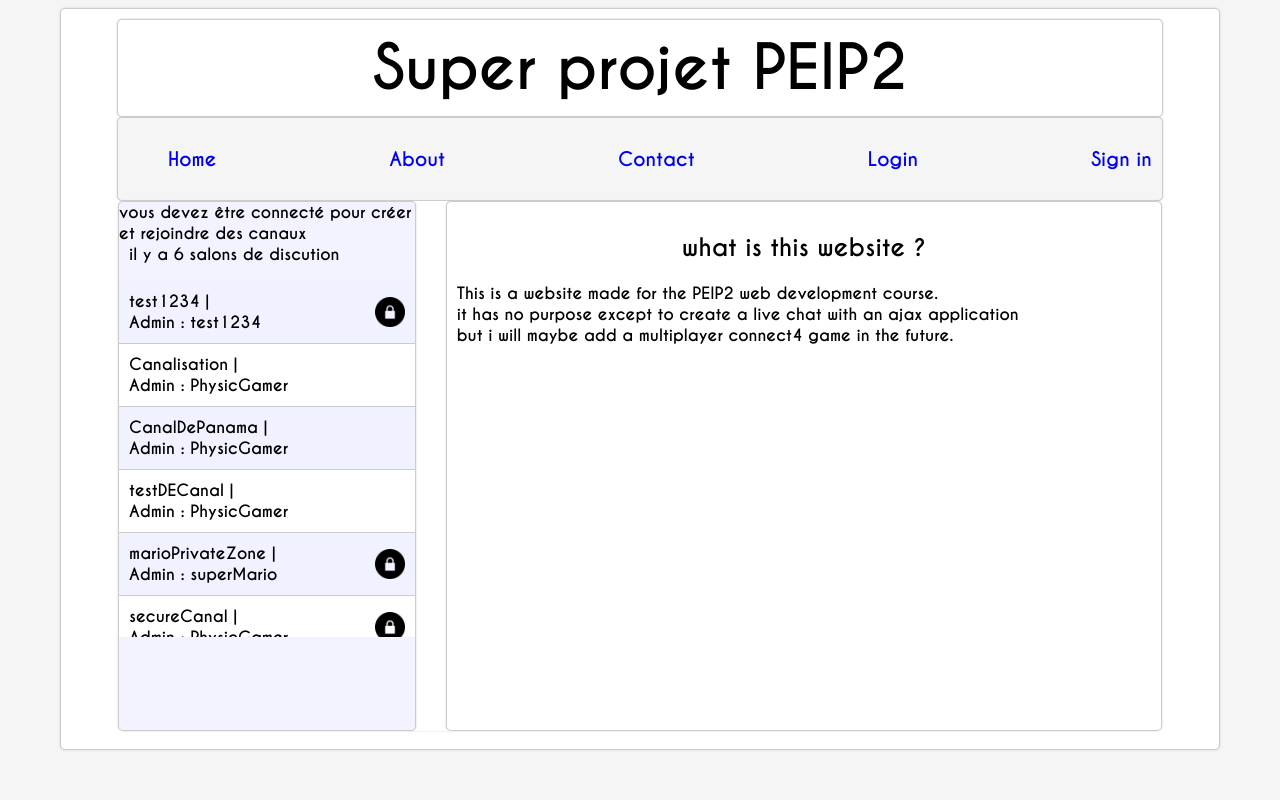
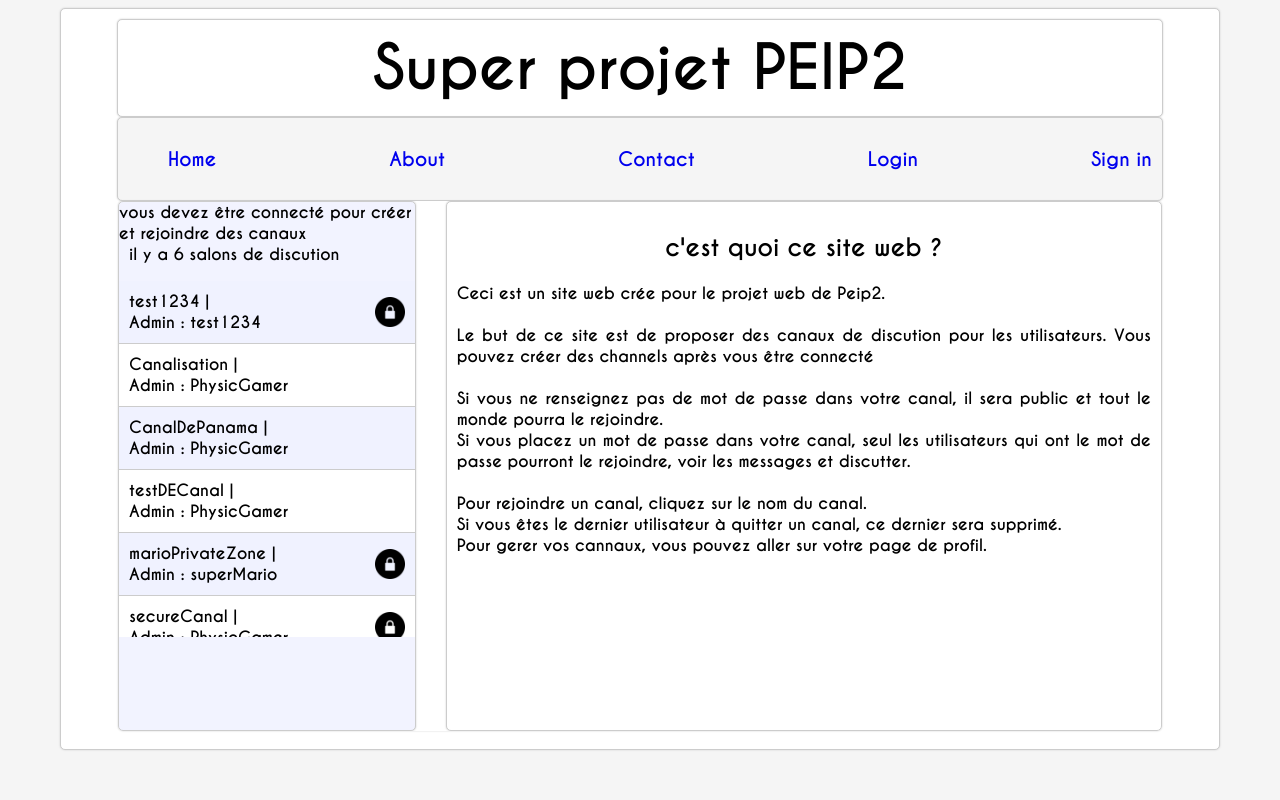
Before and after one commit to PhysicDev/PROJECTWEB, a PHP site: page /about.php in a window 1280 px wide. Run offline with PHP 8.4, Linux system fonts and the light colour scheme; data that the repository does not hold is empty.

Commit message:
liste des canaux page de profil
j'ai aussi changé le texte des pages about, contact et index

```diff
--- a/JS/init.js
+++ b/JS/init.js
@@ -8,9 +8,11 @@ window.onload = function(){
 
 
     //on cache la div si on clique dessus
-    document.getElementById("error").onclick = function () {
-        document.getElementById("error").style.visibility = "hidden";
-        document.getElementById("error").style.display = "none";
+    if(document.getElementById("error")){
+        document.getElementById("error").onclick = function () {
+            document.getElementById("error").style.visibility = "hidden";
+            document.getElementById("error").style.display = "none";
+        }
     }
     //------------------------------------------------------------------------//
 
--- a/about.php
+++ b/about.php
@@ -18,13 +18,25 @@ include("php/sessionManager.php");
         include 'channelBar.php';
     ?>
 <div id="content">
-<h2>what is this website ?</h2>
+<h2>c'est quoi ce site web ?</h2>
 <p>
-This is a website made for the PEIP2 web development course.
+Ceci est un site web crée pour le projet web de Peip2.
 <br>
-it has no purpose except to create a live chat with an ajax application
 <br>
-but i will maybe add a multiplayer connect4 game in the future.
+Le but de ce site est de proposer des canaux de discution pour les utilisateurs.
+Vous pouvez créer des channels après vous être connecté
+<br>
+<br>
+Si vous ne renseignez pas de mot de passe dans votre canal, il sera public et tout le monde pourra le rejoindre.
+<br>
+Si vous placez un mot de passe dans votre canal, seul les utilisateurs qui ont le mot de passe pourront le rejoindre, voir les messages et discutter.
+<br>
+<br>
+Pour rejoindre un canal, cliquez sur le nom du canal.
+<br>
+Si vous êtes le dernier utilisateur à quitter un canal, ce dernier sera supprimé.
+<br>
+Pour gerer vos cannaux, vous pouvez aller sur votre page de profil.
 </p>
 </div>
 <?php
--- a/channelBar.php
+++ b/channelBar.php
@@ -26,7 +26,7 @@
                 //le truc avec le $i c'est pour le style css.
                 echo("<li id='$nameChannel' class='".($i%2==0?"even":"odd")."'><span>$nameChannel |</br> Admin : $admin</span>");
                 if(strcmp(trim($data[1]),"null")){
-                    if(!in_array($user,$channel)){
+                    if(!isset($user) || !in_array($user,$channel)){
                         echo("<img src='images/lock.png' class='icon'/>");
                     }else{
                         echo("<img src='images/quit.png' class='icon Hicon' onClick='leaveChannel(\"$nameChannel\")'/>");
--- a/contact.php
+++ b/contact.php
@@ -19,10 +19,10 @@ include("php/sessionManager.php");
     ?>
 <div id="content">
 <h2>Contact</h2>
-<p> you can contact me :
+<p> vous pouvez nous contacter :
 <ul>
-<li> by email : vincent.etud@gmail.com</li>
-<li> by phone : </em>insert fake phone number here to look professional</em></li>
+<li> par mail : vincent.etud@gmail.com</li>
+<li> par mail : Mail de Maxime </li>
 </li>
 </ul>
 </p>
```
Also changed, not shown: index.php (+4 -5 lines), php/requestSearch.php (+19 -4 lines), profil.php (+14 -2 lines).
